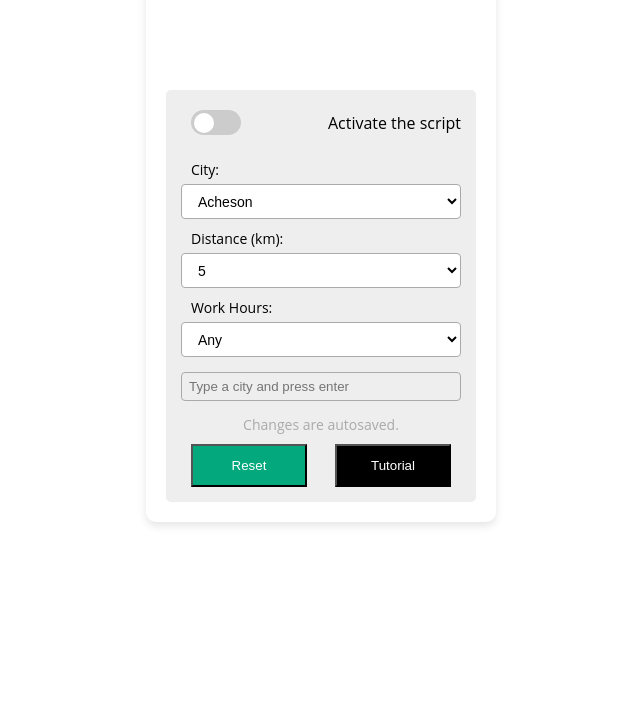
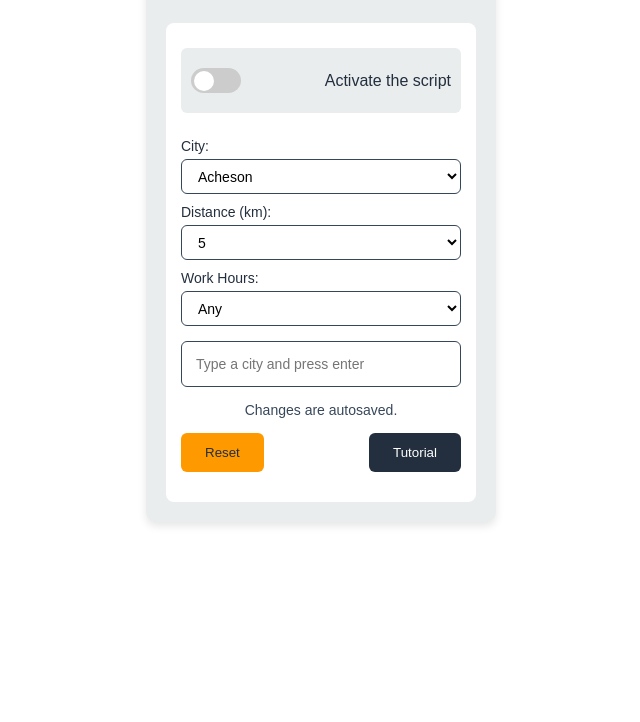
Before and after one commit to Kxpiyush/name, a browser extension: page index.html in a window 1280 px wide. Shown: the part 78-800 px from the top of the page, without its empty margins (319-959 px from the left). Drawn offline with Linux system fonts and the light colour scheme; some packages are replaced by stand-ins of ours; a script that the page names is missing.

Commit message:
Update theme colors and images

```diff
--- a/popup.css
+++ b/popup.css
@@ -1,21 +1,15 @@
 :root {
-    --color-brand: #03a87c;
-    --color-brand-darker: #03a87c;
-    --color-green: #03a87c;
-    --color-red: #f44336;
-    --color-grey-lighter: #eee;
-    --color-grey: #aaa;
-    --color-black: #000;
-    --color-white: #fff;
+    --color-primary: #232F3E;
+    --color-secondary: #FF9900;
+    --color-accent: #37475A;
+    --color-success: #008296;
+    --color-background: #EAEDED;
+    --color-text: #232F3E;
+    --color-white: #FFFFFF;
 }
 
 * {
     box-sizing: border-box;
-}
-@import url('https://fonts.googleapis.com/css2?family=Open+Sans:wght@400;600&display=swap');
-
-body {
-    font-family: 'Open Sans', sans-serif;
 }
 
 body, html {
@@ -23,27 +17,28 @@ body, html {
     padding: 0;
     width: 100%;
     height: 100%;
+    font-family: 'Amazon Ember', Arial, sans-serif;
 }
 
 .popup-container {
-    width: 350px; /* Set to the desired width to make it square */
-    height: 600px; /* Set to the same as width to make it square */
-    margin: auto; /* This will center the popup in the view */
+    width: 350px;
+    height: 600px;
+    margin: auto;
     display: flex;
     flex-direction: column;
     justify-content: space-between;
     padding: 20px;
     border-radius: 10px;
     box-shadow: 0 4px 8px rgba(0,0,0,0.1);
-    background-color: var(--color-white);
-    color: var(--color-black);
+    background-color: var(--color-background);
+    color: var(--color-text);
 }
 
 h1 {
-    font-size: 16px;
+    font-size: 18px;
     text-align: center;
     font-weight: 600;
-    color: var(--color-brand);
+    color: var(--color-primary);
     margin-top: 4px;
     margin-left: 12px;
 }
@@ -53,39 +48,31 @@ header {
     align-items: center;
     justify-content: center;
     margin-top: -5px;
+    background-color: var(--color-white);
+    padding: 10px;
+    border-radius: 8px;
 }
 
 .logo {
     height: 35px;
     margin-right: 10px;
 }
+
 .dashboard {
-    background-color: var(--color-grey-lighter);
-    padding: 5px 15px; /* 5px for top and bottom, 15px for left and right */
-    border-radius: 5px;
+    background-color: var(--color-white);
+    padding: 15px;
+    border-radius: 8px;
     text-align: center;
-}
-.credits-left {
-    display: flex;
-    justify-content: center;
-    align-items: center;
-    font-size: 16px;
-    margin-top: 5px;
-}
-
-/* Style for the text next to toggles */
-.dashboard label {
-    font-size: 16px;
-    margin-left: 10px;
-    vertical-align: middle;
-    display: inline-block;
 }
 
 .toggle-section {
     display: flex;
     justify-content: space-between;
     align-items: center;
-    margin: 5px 0;
+    margin: 10px 0;
+    padding: 10px;
+    background-color: var(--color-background);
+    border-radius: 6px;
 }
 
 .switch {
@@ -127,84 +114,71 @@ header {
 }
 
 input:checked + .slider {
-    background-color: #03a87c;
+    background-color: var(--color-secondary);
 }
 
 input:checked + .slider:before {
     transform: translateX(24px);
 }
-.slider.round {
-    border-radius: 34px;
-}
 
 .autosave-text {
-    margin-bottom: 10px;
+    margin: 10px 0;
     text-align: center;
     font-size: 14px;
-    color: var(--color-grey);
+    color: var(--color-accent);
 }
 
 .buttons-container {
     display: flex;
     justify-content: space-between;
     width: 100%;
-    margin-bottom: 10px;
-}
-
-.button-form, .button {
-    /* flex: 1; */
-    min-width: 116px;
+    margin: 15px 0;
 }
 
 .button {
     cursor: pointer;
-    padding: 12px 0;
-    margin: 0 10px;
-    text-align: center;
-    white-space: nowrap;
+    padding: 12px 24px;
+    border: none;
+    border-radius: 6px;
+    font-weight: 500;
+    transition: all 0.3s ease;
 }
 
 .configure {
-    background-color: var(--color-green);
+    background-color: var(--color-secondary);
+    color: var(--color-primary);
+}
+
+.configure:hover {
+    background-color: #ffac31;
+}
+
+.contact {
+    background-color: var(--color-primary);
     color: var(--color-white);
 }
 
-.contact {
-    background-color: var(--color-black);
-    color: var(--color-white);
-    min-width: 116px;
-}
-.a {
-    cursor:pointer;
-    padding: 12px 0; /* Adjust padding for better visual */
-    margin: 0 10px; /* Adds a slight gap between the buttons */
-    text-align: center; /* Centers the text within the button */
-    white-space: nowrap; /* Prevents the button text from wrapping */
-    min-width: 116px
-}
-
-.buy {
-    background-color: var(--color-white);
-    color: var(--color-black);
-    border: 2px solid black;
+.contact:hover {
+    background-color: var(--color-accent);
 }
 
 .dropdowns-container {
     display: flex;
     flex-direction: column;
-    margin-bottom: 15px;
+    margin: 15px 0;
 }
 
 .dropdowns-container label {
     margin-top: 10px;
     font-size: 14px;
     text-align: left;
+    color: var(--color-primary);
 }
 
 .dropdowns-container select {
-    padding: 6px 12px;
-    border-radius: 4px;
-    border: 1px solid var(--color-grey);
+    padding: 8px 12px;
+    border-radius: 6px;
+    border: 1px solid var(--color-accent);
     margin-top: 5px;
     font-size: 14px;
     width: 100%;
@@ -215,10 +189,11 @@ input:checked + .slider:before {
 .tag-input-container {
     display: flex;
     align-items: center;
-    border: 1px solid var(--color-grey);
-    padding: 5px;
-    border-radius: 4px;
-    margin-bottom: 10px;
+    border: 1px solid var(--color-accent);
+    padding: 8px;
+    border-radius: 6px;
+    margin: 15px 0;
+    background-color: var(--color-white);
 }
 
 #tag-input-box {
@@ -232,29 +207,30 @@ input:checked + .slider:before {
     border: none;
     outline: none;
     flex: 1;
-    background-color: var(--color-grey-lighter);
+    padding: 6px;
+    font-size: 14px;
 }
 
 .tag {
-    background-color: #f3f3f3;
+    background-color: var(--color-background);
     border-radius: 4px;
     display: flex;
     align-items: center;
     padding: 5px 8px;
     font-size: 14px;
-    color: #333;
-    border: 1px solid #ccc;
+    color: var(--color-primary);
+    border: 1px solid var(--color-accent);
 }
 
 .tag .remove-tag {
     margin-left: 5px;
     cursor: pointer;
     font-size: 16px;
-    color: #888;
+    color: var(--color-accent);
 }
 
 #clear-all {
-    color: #03a87c;
+    color: var(--color-secondary);
     cursor: pointer;
     margin-left: 10px;
     font-size: 14px;
```
